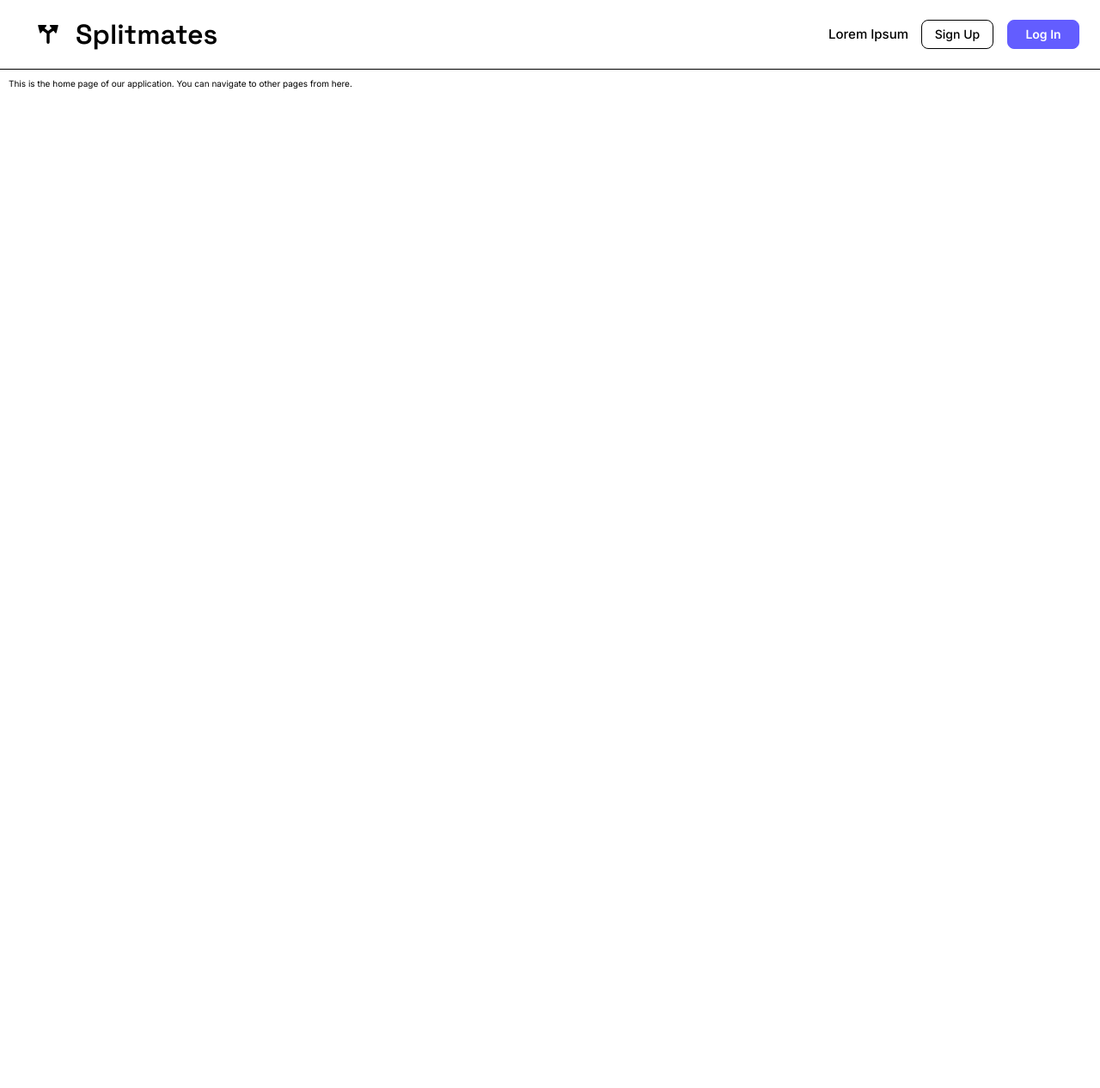
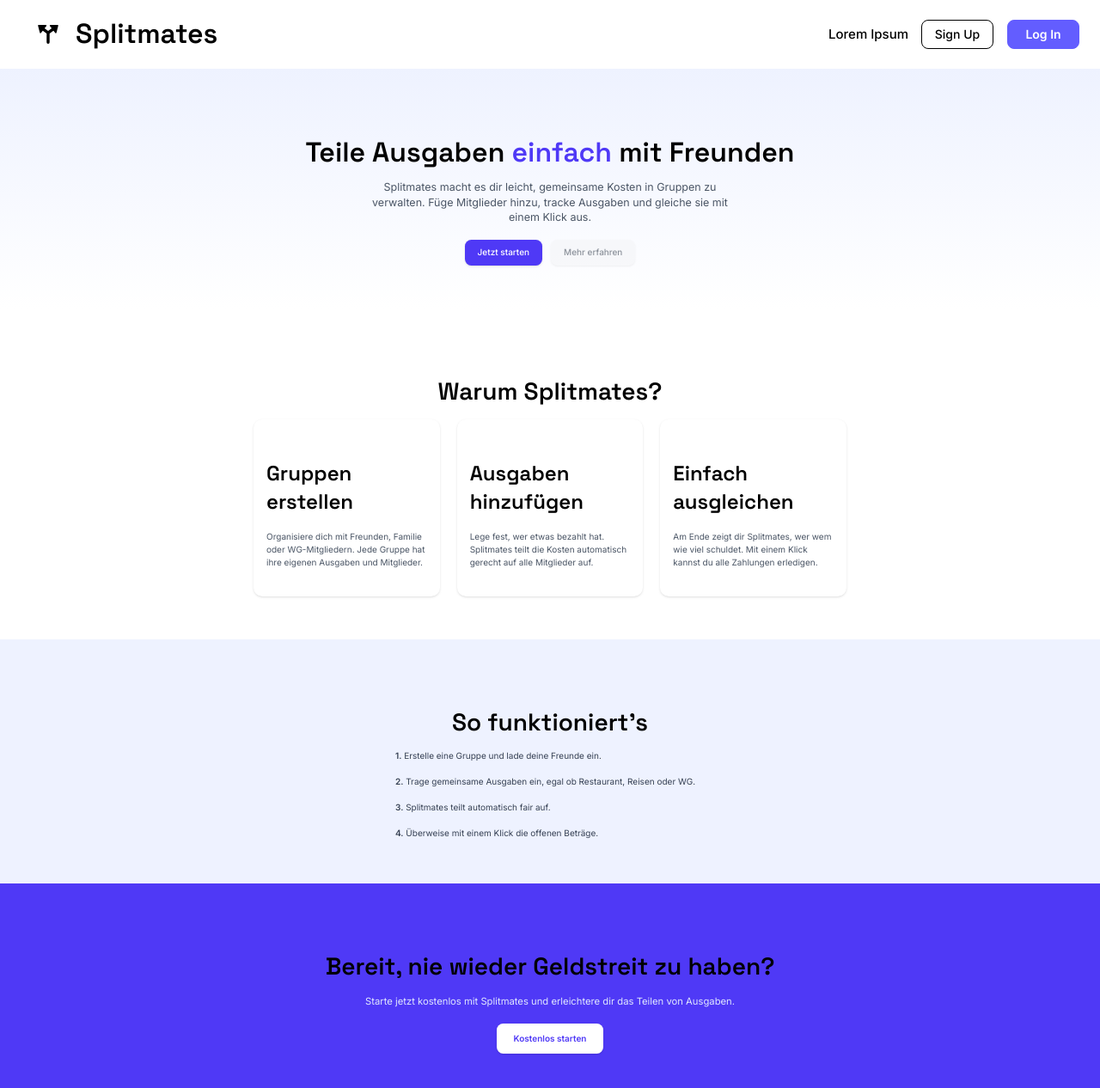
Before and after one commit to tombrt265/splitmates, a React (Vite) app: page / in a window 1280 px wide. Shown: the top 1266 px of the page at 86% size. Before the commit the page ends 800 px from the top, so only its background shows below. Built offline with nearby package versions, Linux system fonts and the light colour scheme; no server answers.

Commit message:
add LandingPage

```diff
--- a/src/frontend/components/buttons/signup-button.tsx
+++ b/src/frontend/components/buttons/signup-button.tsx
@@ -1,18 +1,7 @@
-import { useAuth0 } from "@auth0/auth0-react";
+import { useSignUp } from "../../hooks/useSignup";
 
 export const SignupButton = () => {
-  const { loginWithRedirect } = useAuth0();
-
-  const handleSignUp = async () => {
-    await loginWithRedirect({
-      authorizationParams: {
-        screen_hint: "signup",
-      },
-      appState: {
-        returnTo: "/profile",
-      },
-    });
-  };
+  const { handleSignUp } = useSignUp();
 
   return (
     <button className="button__sign-up" onClick={handleSignUp}>
--- a/src/frontend/components/navigation/desktop/nav-bar.tsx
+++ b/src/frontend/components/navigation/desktop/nav-bar.tsx
@@ -4,7 +4,7 @@ import { NavBarTabs } from "./nav-bar-tabs";
 
 export const NavBar = () => {
   return (
-    <div className=" max-sm:hidden flex justify-center shrink-0 w-full z-300 border-b border-[var(--black)]">
+    <div className=" max-sm:hidden flex justify-center shrink-0 w-full z-300 text-sm">
       <nav className="max-sm:h-[6.4rem] max-sm:p-[0.8rem_1.6rem] flex flex-1 items-center shrink-0 h-[80px] p-[0_24px] m-0">
         <NavBarBrand />
         <NavBarTabs />
--- a/src/frontend/components/page-layout.tsx
+++ b/src/frontend/components/page-layout.tsx
@@ -12,7 +12,7 @@ export const PageLayout = ({ children }: PageLayoutProps) => {
     <div className="flex flex-col items-center h-full w-full">
       <NavBar />
       <MobileNavBar />
-      <div className="max-sm:mt-[0] flex-1 basis-auto shrink-0 flex flex-col h-[calc(100%_-_9.4rem)] w-full p-4">
+      <div className="max-sm:mt-[0] flex-1 basis-auto shrink-0 flex flex-col h-[calc(100%_-_9.4rem)] w-full">
         {children}
       </div>
       {/* <PageFooter /> */}
--- /dev/null
+++ b/src/frontend/hooks/useSignUp.ts
@@ -0,0 +1,18 @@
+import { useAuth0 } from "@auth0/auth0-react";
+
+export const useSignUp = () => {
+  const { loginWithRedirect } = useAuth0();
+
+  const handleSignUp = async () => {
+    await loginWithRedirect({
+      authorizationParams: {
+        screen_hint: "signup",
+      },
+      appState: {
+        returnTo: "/profile",
+      },
+    });
+  };
+
+  return { handleSignUp };
+};
--- a/src/frontend/pages/home-page.tsx
+++ b/src/frontend/pages/home-page.tsx
@@ -1,12 +1,114 @@
 import { PageLayout } from "../components/page-layout";
+import { useSignUp } from "../hooks/useSignup";
 
 export const HomePage = () => {
+  const { handleSignUp } = useSignUp();
+
   return (
     <PageLayout>
-      <p>
-        This is the home page of our application. You can navigate to other
-        pages from here.
-      </p>
+      {/* Hero Section */}
+      <section className="flex-1 flex flex-col items-center justify-center text-center px-6 py-20 bg-gradient-to-b from-indigo-50 to-white">
+        <h1 className="text-4xl md:text-6xl font-bold mb-6">
+          Teile Ausgaben <span className="text-indigo-600">einfach</span> mit
+          Freunden
+        </h1>
+        <p className="text-lg md:text-xl text-gray-600 max-w-2xl mb-8">
+          Splitmates macht es dir leicht, gemeinsame Kosten in Gruppen zu
+          verwalten. Füge Mitglieder hinzu, tracke Ausgaben und gleiche sie mit
+          einem Klick aus.
+        </p>
+        <div className="flex gap-4">
+          <button
+            onClick={handleSignUp}
+            className="px-6 py-3 bg-indigo-600 text-white rounded-xl font-medium shadow hover:bg-indigo-700 transition"
+          >
+            Jetzt starten
+          </button>
+          <button
+            className="px-6 py-3 bg-gray-100 text-gray-800 rounded-xl font-medium shadow hover:bg-gray-200 transition disabled:opacity-50 disabled:hover:bg-gray-100"
+            disabled
+          >
+            Mehr erfahren
+          </button>
+        </div>
+      </section>
+
+      {/* Features */}
+      <section id="features" className="max-w-6xl mx-auto px-6 py-20">
+        <h2 className="text-3xl md:text-4xl font-bold text-center mb-12">
+          Warum Splitmates?
+        </h2>
+        <div className="grid md:grid-cols-3 gap-8">
+          <div className="p-6 bg-white rounded-2xl shadow hover:shadow-lg transition">
+            <h3 className="text-xl font-semibold mb-3">Gruppen erstellen</h3>
+            <p className="text-gray-600">
+              Organisiere dich mit Freunden, Familie oder WG-Mitgliedern. Jede
+              Gruppe hat ihre eigenen Ausgaben und Mitglieder.
+            </p>
+          </div>
+          <div className="p-6 bg-white rounded-2xl shadow hover:shadow-lg transition">
+            <h3 className="text-xl font-semibold mb-3">Ausgaben hinzufügen</h3>
+            <p className="text-gray-600">
+              Lege fest, wer etwas bezahlt hat. Splitmates teilt die Kosten
+              automatisch gerecht auf alle Mitglieder auf.
+            </p>
+          </div>
+          <div className="p-6 bg-white rounded-2xl shadow hover:shadow-lg transition">
+            <h3 className="text-xl font-semibold mb-3">Einfach ausgleichen</h3>
+            <p className="text-gray-600">
+              Am Ende zeigt dir Splitmates, wer wem wie viel schuldet. Mit einem
+              Klick kannst du alle Zahlungen erledigen.
+            </p>
+          </div>
+        </div>
+      </section>
+
+      {/* How it works */}
+      <section id="how" className="bg-indigo-50 px-6 py-20">
+        <div className="max-w-5xl mx-auto text-center">
+          <h2 className="text-3xl md:text-4xl font-bold mb-6">
+            So funktioniert's
+          </h2>
+          <ol className="space-y-6 text-left max-w-xl mx-auto text-gray-700">
+            <li>
+              <span className="font-semibold">1.</span> Erstelle eine Gruppe und
+              lade deine Freunde ein.
+            </li>
+            <li>
+              <span className="font-semibold">2.</span> Trage gemeinsame
+              Ausgaben ein, egal ob Restaurant, Reisen oder WG.
+            </li>
+            <li>
+              <span className="font-semibold">3.</span> Splitmates teilt
+              automatisch fair auf.
+            </li>
+            <li>
+              <span className="font-semibold">4.</span> Überweise mit einem
+              Klick die offenen Beträge.
+            </li>
+          </ol>
+        </div>
+      </section>
+
+      {/* CTA */}
+      <section
+        id="cta"
+        className="px-6 py-20 bg-indigo-600 text-white text-center"
+      >
+        <h2 className="text-3xl md:text-4xl font-bold mb-6">
+          Bereit, nie wieder Geldstreit zu haben?
+        </h2>
+        <p className="mb-8 text-lg text-indigo-100">
+          Starte jetzt kostenlos mit Splitmates und erleichtere dir das Teilen
+          von Ausgaben.
+        </p>
+        <button
+          onClick={handleSignUp}
+          className="px-8 py-4 bg-white text-indigo-600 rounded-xl font-semibold shadow hover:bg-gray-100 transition"
+        >
+          Kostenlos starten
+        </button>
+      </section>
     </PageLayout>
   );
 };
--- a/src/frontend/styles/general.css
+++ b/src/frontend/styles/general.css
@@ -8,7 +8,6 @@ html {
   font-size: 10px;
   text-rendering: geometricPrecision;
   -webkit-tap-highlight-color: rgba(0, 0, 0, 0);
-  overflow-y: auto;
 }
 
 html,
```
